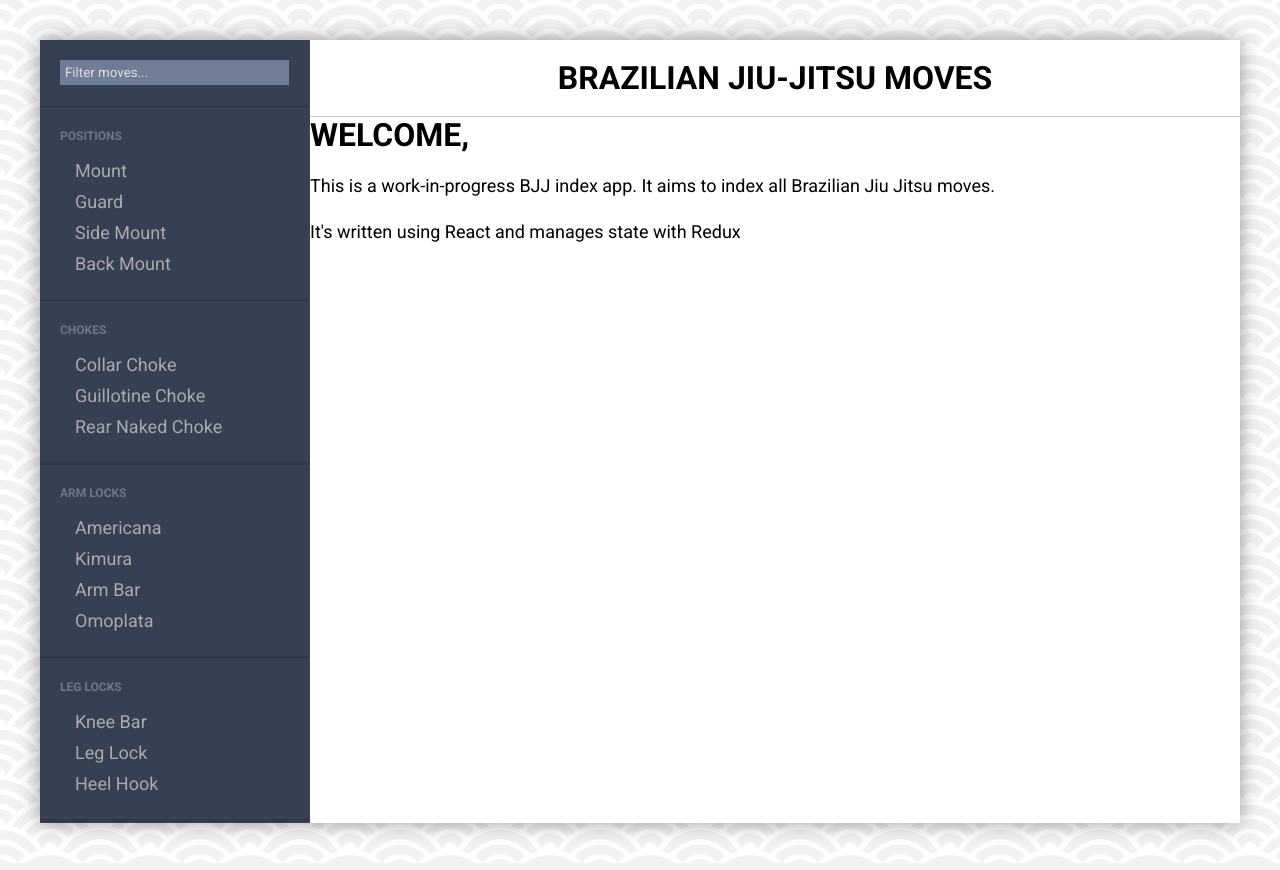
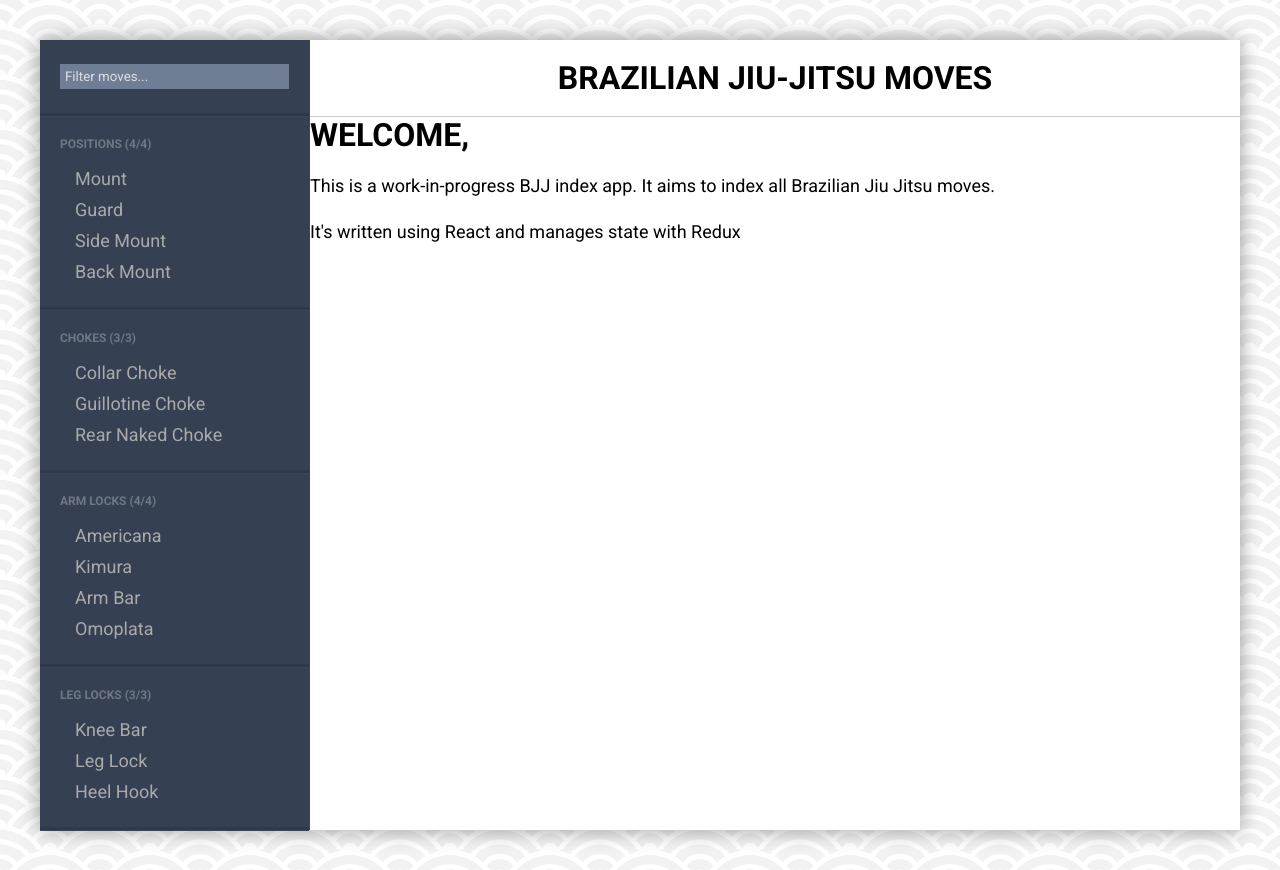
Before and after one commit to jillesme/bjj-moves, a React (Create React App) app: page / in a window 1280 px wide. Built offline with nearby package versions, Linux system fonts and the light colour scheme.

Commit message:
Implemented category items visible count

```diff
--- a/src/App.css
+++ b/src/App.css
@@ -46,6 +46,10 @@ p {
   line-height: 26px;
 }
 
+.hidden {
+  display: none;
+}
+
 #root {
   padding: 40px;
 }
@@ -65,6 +69,10 @@ header h1 {
   margin: 0;
 }
 
+.content, .MovesList {
+  min-height: calc(100vh - 80px);
+}
+
 .content {
   width: 77.5%;
   float: right;
@@ -75,19 +83,33 @@ header h1 {
   float: left;
   background: #354052;
   border-right: solid 1px #394558;
-  border-bottom: solid 1px #394558;
 }
 
 .MovesList .search,
 .MovesList > ul {
-  padding: 20px;
   border-bottom: solid 3px #2f3949;
 }
 
+.MovesList .search {
+  padding: 24px 20px;
+}
+
 .MovesList > ul {
+  padding: 20px;
   border-top: solid 1px #394558;
   list-style: none;
   margin: 0;
+  position: relative;
+}
+.MovesList > ul:last-child:after {
+  content: '';
+  height: 1px;
+  background: #394558;
+  position: absolute;
+  bottom: -4px;
+  left: 0;
+  right: 0;
+  width: 100%;
 }
 .MovesList li {
   list-style: none;
--- a/src/Category.js
+++ b/src/Category.js
@@ -4,15 +4,18 @@ import { Link } from 'react-router'
 import CategoryItem from './CategoryItem';
 
 const Category = ({ title, items, filteredBy }) => {
+  let keys = Object.keys(items);
+  let filtered = keys
+                  .map(url => { return { url, data: items[url] }; })
+                  .filter(move => new RegExp(filteredBy, 'gi').test(move.data.name));
+
   return (
-    <ul>
-      <li>{title}</li>
+    <ul className={!filtered.length ? 'hidden' : ''}>
+      <li>{title} <span>({showCount(filtered.length, keys.length)})</span></li>
       <li>
         <ul>
           {
-            Object.keys(items)
-              .map(url => { return { url, data: items[url] }; })
-              .filter(move => new RegExp(filteredBy, 'gi').test(move.data.name))
+            filtered
               .map((move, i) => {
                 return (<li key={i}><Link to={"/move/"+ move.url} activeClassName="active">
                   <CategoryItem item={move.data.name} highlight={filteredBy} />
@@ -25,6 +28,10 @@ const Category = ({ title, items, filteredBy }) => {
   );
 }
 
+const showCount = (filtered, total) => {
+  return filtered + '/' + total;
+}
+
 const mapStateToProps = (state) => {
   return {
     filteredBy: state.filteredBy
```
